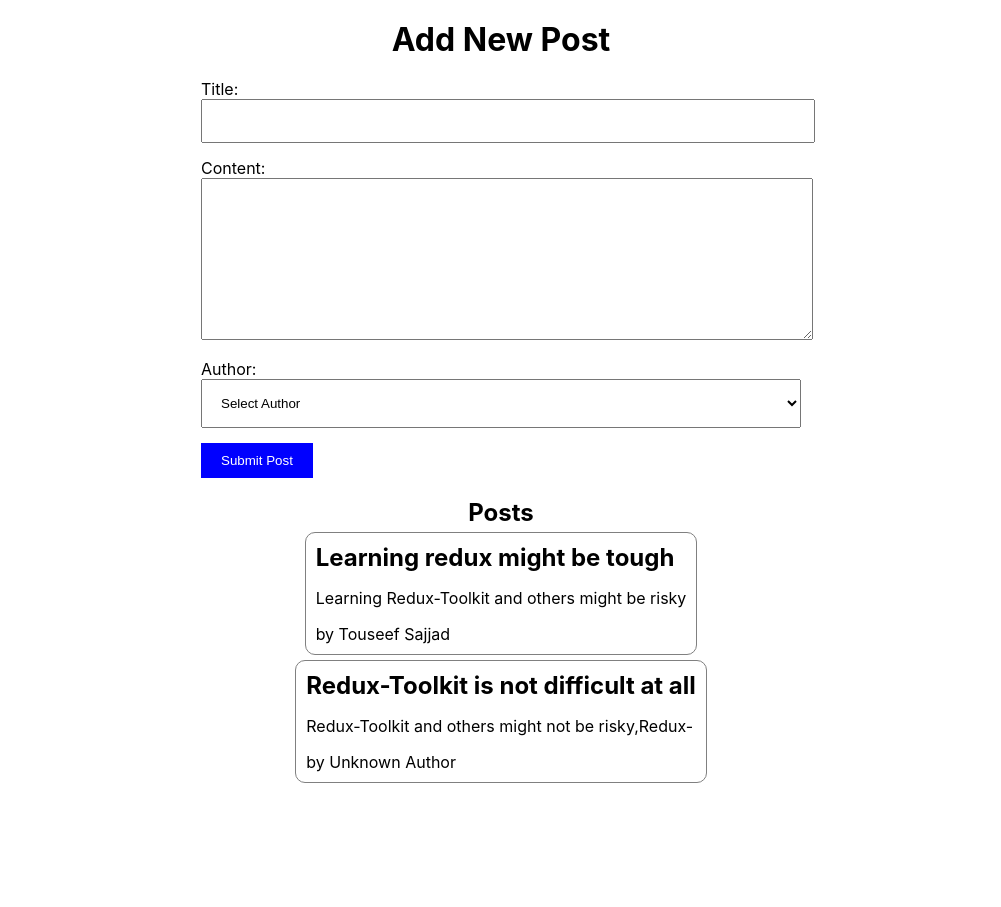
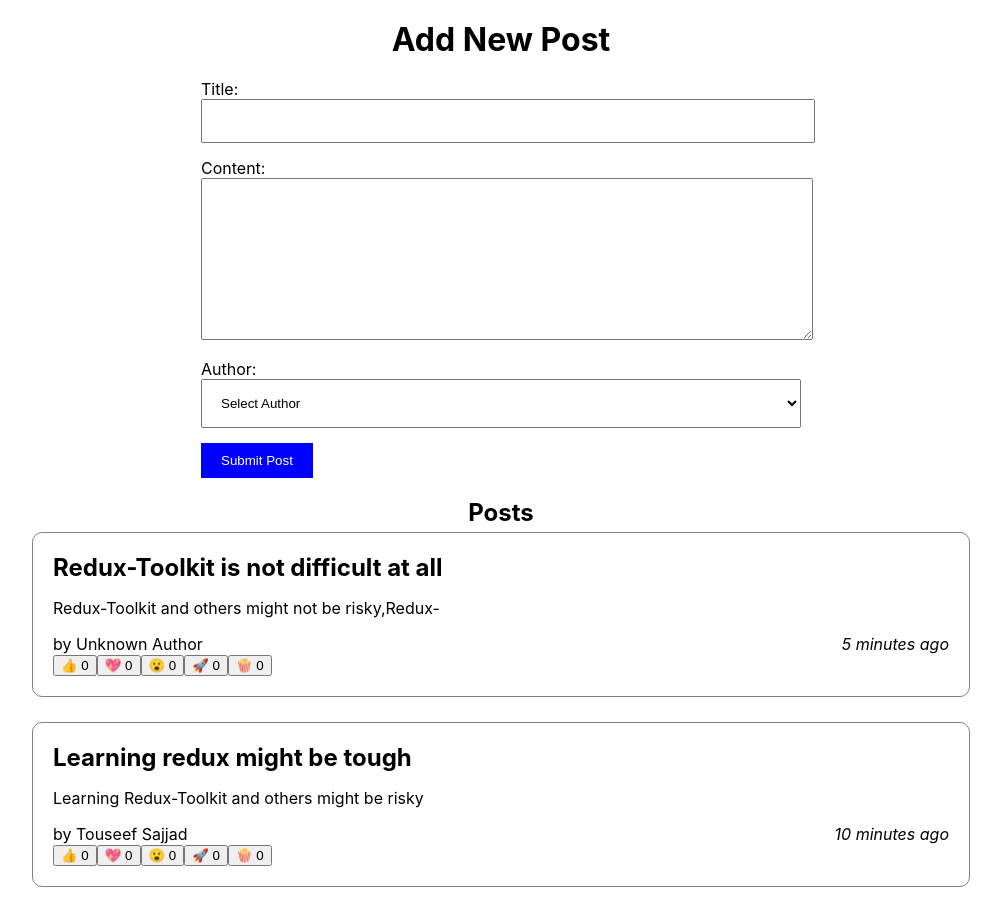
Before and after one commit to Mubashir1292/Mini_Social_App_React_Redux, a React (Create React App) app: page / in a window 1280 px wide. Shown: the whole page, without its empty margins (139-1140 px from the left). Before the commit the page ends 800 px from the top, so only its background shows below. Built offline with nearby package versions, Linux system fonts and the light colour scheme.

Commit message:
After Reactions

```diff
--- a/package.json
+++ b/package.json
@@ -7,6 +7,7 @@
     "@testing-library/jest-dom": "^5.17.0",
     "@testing-library/react": "^13.4.0",
     "@testing-library/user-event": "^13.5.0",
+    "date-fns": "^4.1.0",
     "react": "^18.3.1",
     "react-dom": "^18.3.1",
     "react-redux": "^9.1.2",
--- a/src/app/features/posts/PostLists.js
+++ b/src/app/features/posts/PostLists.js
@@ -1,26 +1,46 @@
 import { useSelector } from "react-redux";
 import { SelectAllPosts } from "./postSlice";
 import PostAuthor from "./PostAuthor";
+import TimeAgo from "./TimeAgo";
+import ReactionButtons from "./ReactionButtons";
 
 const PostLists = () => {
   const posts = useSelector(SelectAllPosts);
+  // setting the order like the most recent post must be shown above
+  const orderedPosts = posts
+    .slice()
+    .sort((a, b) => b.date.localeCompare(a.date));
   const renderPost =
     posts &&
-    posts.map((post, index) => {
+    orderedPosts.map((post, index) => {
       return (
         <div
           key={index}
           style={{
             border: "1px solid gray",
-            padding: 10,
+            padding: 20,
             marginTop: 5,
             borderRadius: 10,
+            width: "70%",
+            display: "flex",
+            flexDirection: "column",
+            marginBottom: 20,
           }}
         >
           <h2>{post.title}</h2>
           <p>{post.content.substring(0, 50)}</p>
           {/* Creating the User id  */}
-          <PostAuthor userId={post.author} />
+          <div
+            style={{
+              display: "flex",
+              justifyContent: "space-between",
+              alignItems: "center",
+            }}
+          >
+            <PostAuthor userId={post.author} />
+            <TimeAgo timeStamp={post.date} />
+          </div>
+          <ReactionButtons post={post} />
         </div>
       );
     });
--- a/src/app/features/posts/PostSlice.js
+++ b/src/app/features/posts/PostSlice.js
@@ -1,16 +1,33 @@
 import { createSlice, nanoid } from "@reduxjs/toolkit";
+import { sub } from "date-fns";
 const initialState = [
   {
     id: 1,
     title: "Learning redux might be tough",
     content: "Learning Redux-Toolkit and others might be risky",
     author: 2,
+    date: sub(new Date(), { minutes: 10 }).toISOString(),
+    reactions: {
+      thumsUp: 0,
+      heart: 0,
+      wow: 0,
+      rocket: 0,
+      coffee: 0,
+    },
   },
   {
     id: 2,
     title: "Redux-Toolkit is not difficult at all",
     content:
       "Redux-Toolkit and others might not be risky,Redux-Toolkit and others might not be risky,Redux-Toolkit and others might not be risky",
+    date: sub(new Date(), { minutes: 5 }).toISOString(),
+    reactions: {
+      thumsUp: 0,
+      heart: 0,
+      wow: 0,
+      rocket: 0,
+      coffee: 0,
+    },
   },
 ];
 
@@ -30,14 +47,29 @@ const postSlice = createSlice({
             title,
             content,
             author: userId,
+            date: new Date().toISOString(),
+            reactions: {
+              thumsUp: 0,
+              heart: 0,
+              wow: 0,
+              rocket: 0,
+              coffee: 0,
+            },
           },
         };
       },
+    },
+    reactionAdded(state, action) {
+      const { postId, reaction } = action.payload;
+      const existingPost = state.find((post) => post.id === postId);
+      if (existingPost) {
+        existingPost.reactions[reaction]++;
+      }
     },
   },
 });
 
 export const SelectAllPosts = (state) => state.posts;
-export const { postAdded } = postSlice.actions;
+export const { postAdded, reactionAdded } = postSlice.actions;
 
 export default postSlice.reducer;
--- /dev/null
+++ b/src/app/features/posts/ReactionButtons.js
@@ -0,0 +1,32 @@
+import { useDispatch } from "react-redux";
+import { reactionAdded } from "./postSlice";
+import React from "react";
+
+const reactionEmojis = {
+  thumsUp: "👍",
+  heart: "💖",
+  wow: "😮",
+  rocket: "🚀",
+  coffee: "🍿",
+};
+function ReactionButtons({ post }) {
+  const dispatch = useDispatch();
+  const reactionButtons = Object.entries(reactionEmojis).map(
+    ([name, emoji]) => {
+      return (
+        <button
+          key={name}
+          type="button"
+          onClick={() =>
+            dispatch(reactionAdded({ postId: post.id, reaction: name }))
+          }
+        >
+          {emoji} {post.reactions[name]}
+        </button>
+      );
+    }
+  );
+  return <div>{reactionButtons}</div>;
+}
+
+export default ReactionButtons;
--- /dev/null
+++ b/src/app/features/posts/TimeAgo.js
@@ -0,0 +1,18 @@
+import { parseISO, formatDistanceToNow } from "date-fns";
+import React from "react";
+
+function TimeAgo({ timeStamp }) {
+  let timeAgo = "";
+  if (timeStamp) {
+    const date = parseISO(timeStamp);
+    const timePeriod = formatDistanceToNow(date);
+    timeAgo = `${timePeriod} ago`;
+  }
+  return (
+    <span title={timeStamp}>
+      &nbsp; <i>{timeAgo}</i>
+    </span>
+  );
+}
+
+export default TimeAgo;
```
Also changed, not shown: 1 other file (tests, documents, lock files or other folders).
